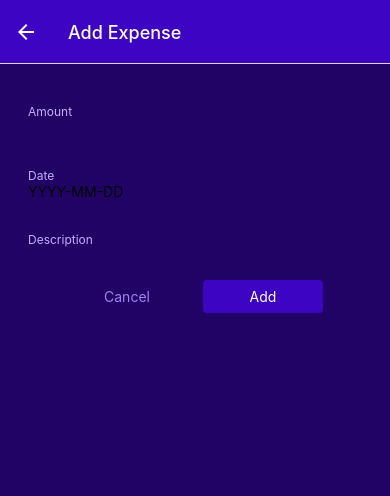
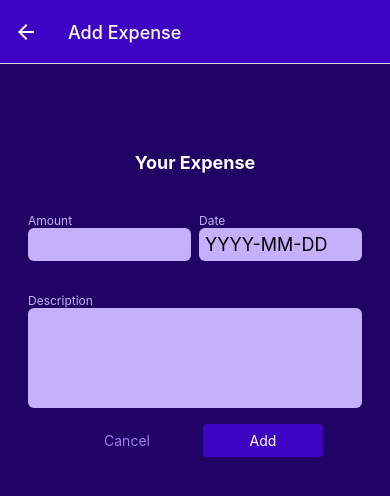
Before and after one commit to huanhunmao/react-native-user-input, a React Native app: screen /ManageExpense in a window 390 px wide. Shown: the top 496 px of the page. Built offline with nearby package versions, Linux system fonts and the light colour scheme.

Commit message:
feat: 添加一点样式

```diff
--- a/components/ManageExpense/ExpenseForm.js
+++ b/components/ManageExpense/ExpenseForm.js
@@ -1,5 +1,5 @@
 import React from 'react';
-import { View } from 'react-native';
+import { View, Text, StyleSheet } from 'react-native';
 import Input from './Input';
 
 function ExpenseForm() {
@@ -7,15 +7,25 @@ function ExpenseForm() {
   }
 
   return (
-    <View>
-      <Input label="Amount" keyboardType="decimal-pad" onChangeText={amountChangeHandler} />
+    <View style={styles.form}>
+    <Text style={styles.title}>Your Expense</Text>
+    <View style={styles.inputsRow}>
       <Input
+      label="Amount"
+      keyboardType="decimal-pad"
+      onChangeText={amountChangeHandler}
+      style={styles.rowInput}
+      />
+      <Input
+        style={styles.rowInput}
         label="Date"
         placeholder="YYYY-MM-DD"
         maxLength={10}
         onChangeText={amountChangeHandler}
       />
-      <Input label="Description"
+        </View>
+      <Input
+      label="Description"
       onChangeText={amountChangeHandler}
       multiline={true}
       />
@@ -24,3 +34,23 @@ function ExpenseForm() {
 }
 
 export default ExpenseForm;
+
+const styles = StyleSheet.create({
+    form: {
+        marginTop:40
+    },
+    title:{
+        fontSize: 18,
+        fontWeight:'bold',
+        color:'white',
+        marginVertical:24,
+        textAlign: 'center'
+    },
+    inputsRow: {
+        flexDirection: 'row',
+        justifyContent: 'space-between',
+    },
+    rowInput: {
+        flex:1
+    }
+})
--- a/components/ManageExpense/Input.js
+++ b/components/ManageExpense/Input.js
@@ -1,16 +1,16 @@
 import { View, Text, TextInput,StyleSheet } from 'react-native'
 import {GlobalStyles} from '../../constants/styles'
 
-function Input({ label, keyboardType,maxLength,onChangeText,placeholder,multiline }){
+function Input({ label, keyboardType,maxLength,onChangeText,placeholder,multiline, style }){
     const inputStyles = [styles.input]
 
     if(multiline){
         inputStyles.push(styles.inputMultiline)
     }
 
-    return <View style={styles.inputContainer}>
+    return <View style={[styles.inputContainer, style]}>
         <Text style={styles.label}>{label}</Text>
-        <TextInput style={styles.Input}
+        <TextInput style={inputStyles}
         keyboardType={keyboardType}
         maxLength={maxLength}
         onChangeText={onChangeText}
@@ -24,7 +24,8 @@ export default Input
 const styles = StyleSheet.create({
     inputContainer: {
         marginHorizontal: 4,
-        marginVertical: 16
+        marginVertical: 16,
+        // flex:1
     },
     label: {
         fontSize: 12,
```
